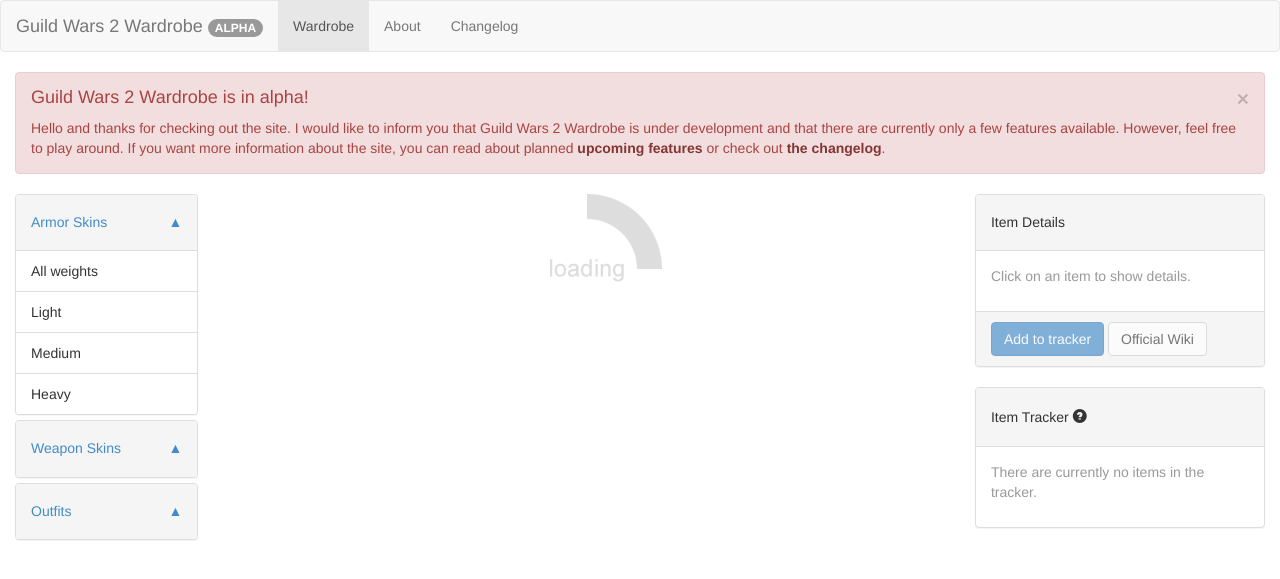
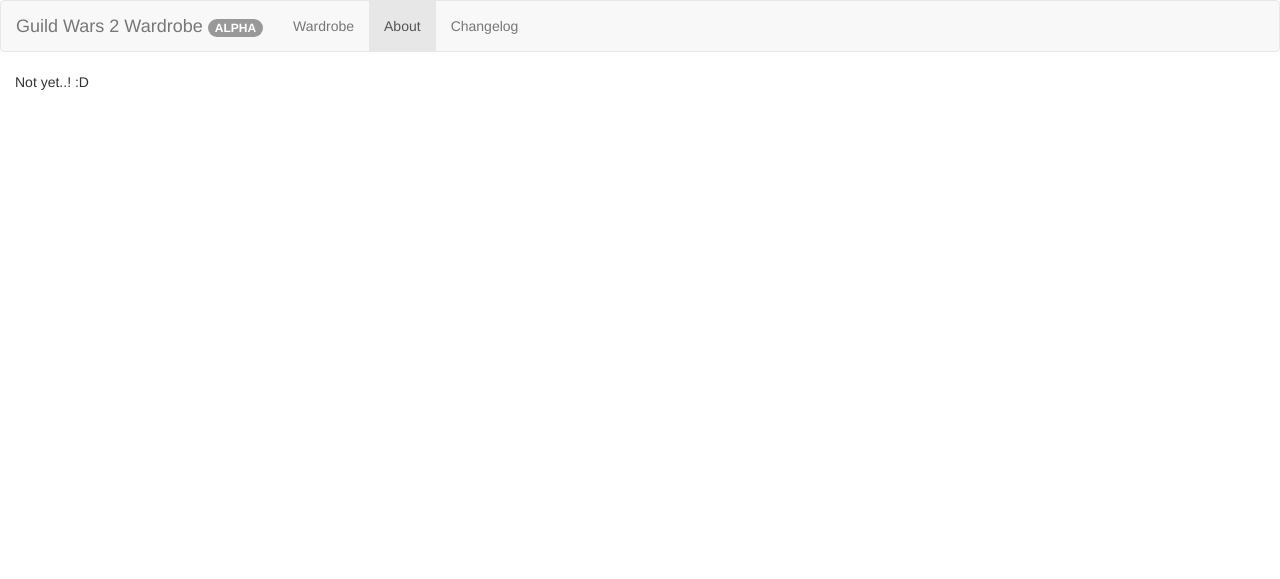
Before and after one commit to nightzirch/gw2wardrobe, a PHP site: page /about/index.php in a window 1280 px wide. Shown: the top 579 px of the page. Run offline with PHP 8.4, Linux system fonts and the light colour scheme; some libraries are stand-ins or nearby versions.

Commit message:
Something, I dont know

```diff
--- /dev/null
+++ b/about/index.php
@@ -0,0 +1,65 @@
+<!DOCTYPE html>
+<html lang="en">
+	<head>
+		<meta charset="utf-8">
+		<meta http-equiv="X-UA-Compatible" content="IE=edge">
+		<meta name="viewport" content="width=device-width, initial-scale=1">
+		<title>Guild Wars 2 Wardrobe</title>
+
+		<!-- Bootstrap -->
+		<link href="../css/bootstrap.min.css" rel="stylesheet">
+
+		<!-- Custom style -->
+		<link href="../css/style.css" rel="stylesheet">
+		<link href="../js/theme/default/guildwars2-tooltip.css" rel="stylesheet">
+
+		<!-- HTML5 Shim and Respond.js IE8 support of HTML5 elements and media queries -->
+		<!-- WARNING: Respond.js doesn't work if you view the page via file:// -->
+		<!--[if lt IE 9]>
+		<script src="https://oss.maxcdn.com/libs/html5shiv/3.7.0/html5shiv.js"></script>
+		<script src="https://oss.maxcdn.com/libs/respond.js/1.4.2/respond.min.js"></script>
+		<![endif]-->
+	</head>
+
+	<body>
+		<nav class="navbar navbar-default" role="navigation">
+			<div class="container-fluid">
+				<!-- Brand and toggle get grouped for better mobile display -->
+				<div class="navbar-header">
+					<button type="button" class="navbar-toggle" data-toggle="collapse" data-target="#bs-example-navbar-collapse-1">
+						<span class="sr-only">Toggle navigation</span>
+						<span class="icon-bar"></span>
+						<span class="icon-bar"></span>
+						<span class="icon-bar"></span>
+					</button>
+					<a class="navbar-brand" href="/">Guild Wars 2 Wardrobe <span class="badge badge-danger">ALPHA</span></a>
+				</div>
+
+				<!-- Collect the nav links, forms, and other content for toggling -->
+				<div class="collapse navbar-collapse" id="bs-example-navbar-collapse-1">
+					<ul class="nav navbar-nav">
+						<li><a href="/">Wardrobe</a></li>
+						<li class="active"><a href="/about">About</a></li>
+						<li><a href="https://github.com/nightzirch/gw2wardrobe/commits/master">Changelog</a></li>
+					</ul>
+				</div><!-- /.navbar-collapse -->
+			</div><!-- /.container-fluid -->
+		</nav>
+
+		<div class="container-fluid">
+			<p>Not yet..! :D</p>
+		</div>
+
+		<!-- jQuery (necessary for Bootstrap's JavaScript plugins) -->
+		<script src="../https://ajax.googleapis.com/ajax/libs/jquery/1.11.0/jquery.min.js"></script>
+		<!-- Include all compiled plugins (below), or include individual files as needed -->
+		<script src="../js/bootstrap.min.js"></script>
+		<!-- Knockout JS -->
+		<script src="../js/knockout-3.1.0.js"></script>
+		<!-- Custom Script -->
+		<script src="../js/guildwars2-tooltip.jquery.min.js"></script>
+		<script src="../js/script.js"></script>
+
+
+	</body>
+</html>
--- a/index.php
+++ b/index.php
@@ -32,15 +32,15 @@
 						<span class="icon-bar"></span>
 						<span class="icon-bar"></span>
 					</button>
-					<a class="navbar-brand" href="#">Guild Wars 2 Wardrobe <span class="badge badge-danger">ALPHA</span></a>
+					<a class="navbar-brand" href="/">Guild Wars 2 Wardrobe <span class="badge badge-danger">ALPHA</span></a>
 				</div>
 
 				<!-- Collect the nav links, forms, and other content for toggling -->
 				<div class="collapse navbar-collapse" id="bs-example-navbar-collapse-1">
 					<ul class="nav navbar-nav">
-						<li class="active"><a href="">Wardrobe</a></li>
-						<li><a href="about.php">About</a></li>
-						<li><a href="changelog.php">Changelog</a></li>
+						<li class="active"><a href="/">Wardrobe</a></li>
+						<li><a href="/about">About</a></li>
+						<li><a href="https://github.com/nightzirch/gw2wardrobe/commits/master">Changelog</a></li>
 					</ul>
 				</div><!-- /.navbar-collapse -->
 			</div><!-- /.container-fluid -->
@@ -51,7 +51,7 @@
 			<div class="alert alert-danger">
 				<button type="button" class="close" data-dismiss="alert" aria-hidden="true">&times;</button>
 				<h4>Guild Wars 2 Wardrobe is in alpha!</h4>
-				Hello and thanks for checking out the site. I would like to inform you that Guild Wars 2 Wardrobe is under development and that there are currently only a few features available. However, feel free to play around. If you want more information about the site, you can read about planned <a class="alert-link" href="features.php">upcoming features</a> or check out <a class="alert-link" href="changelog.php">the changelog</a>.
+				Hello and thanks for checking out the site. I would like to inform you that Guild Wars 2 Wardrobe is under development and that there are currently only a few features available. However, feel free to play around. If you want more information about the site, you can read about planned <a class="alert-link" href="/about">upcoming features</a> or check out <a class="alert-link" href="https://github.com/nightzirch/gw2wardrobe/commits/master">the changelog on GitHub</a>.
 			</div>
 
 			<div class="row">
```
